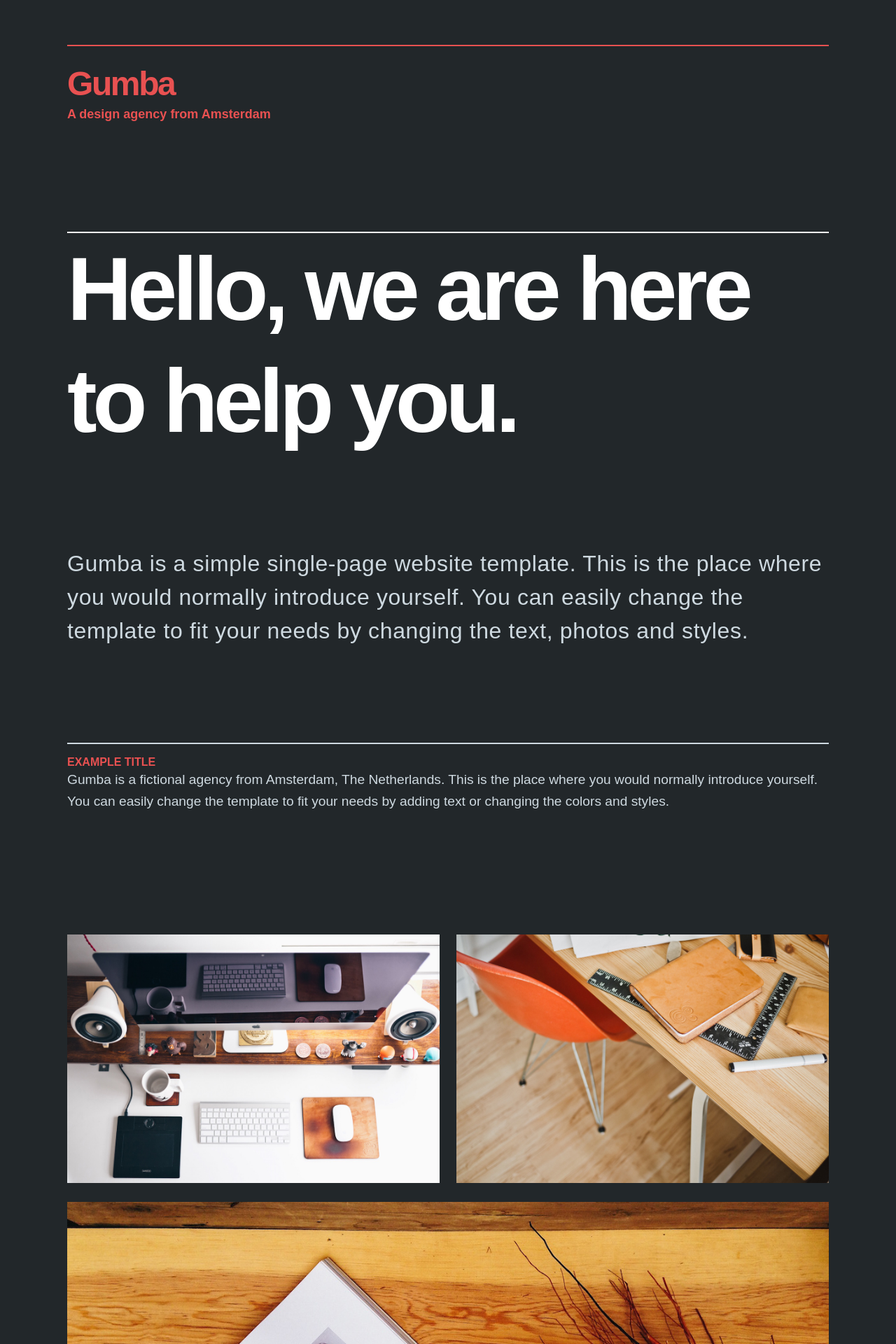
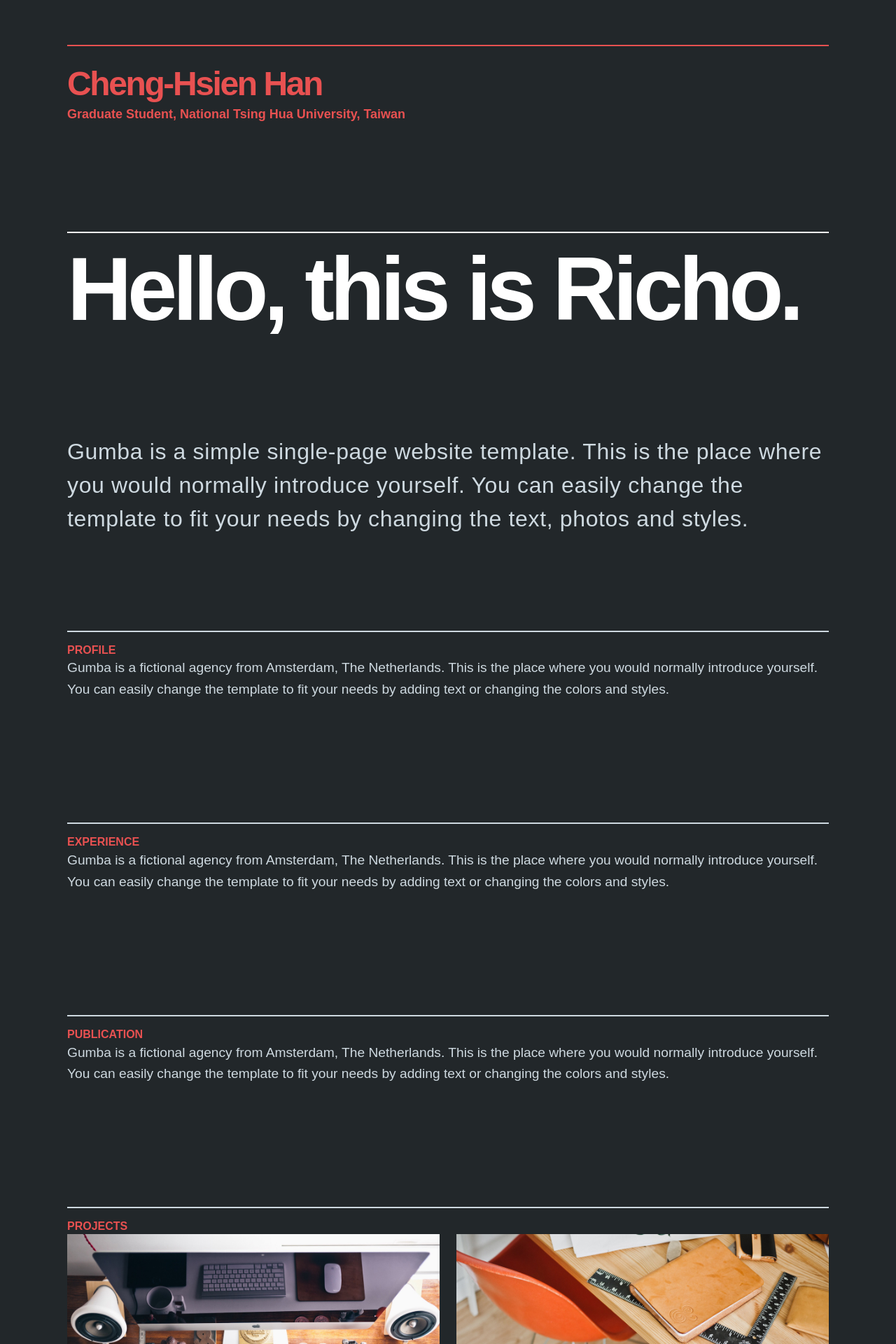
Before and after one commit to RichoHan/richo.tw, a Flask app: page / in a window 1280 px wide. Shown: the top 1920 px of the page at 70% size. Run offline with Flask 2, Linux system fonts and the light colour scheme; some libraries are stand-ins or nearby versions.

Commit message:
Basic Architecture

```diff
--- a/templates/index.html
+++ b/templates/index.html
@@ -9,7 +9,7 @@
 	<link rel="stylesheet" href="{{ url_for('static', filename='css/vendor/fluidbox.min.css') }}">
 	<link rel="stylesheet" href="{{ url_for('static', filename='css/main.css') }}">
 
-	<title>Gumba Template</title>
+	<title>Richo</title>
 
 </head>
 <body>
@@ -18,8 +18,8 @@
 	<header>
 
 		<div id="logo-container">
-			<div id="logo"><a href="/">Gumba</a></div>
-			<div id="subtitle">A design agency from Amsterdam</div>
+			<div id="logo"><a href="/">Cheng-Hsien Han</a></div>
+			<div id="subtitle">Graduate Student, National Tsing Hua University, Taiwan</div>
 		</div>
 <!-- 		<nav>
 			<ul>
@@ -35,7 +35,8 @@
 	<div id="content">
 
 		<section class="intro">
-			<h1>Hello, <span class="nl"></span>we are here to help you.</h1>
+			<!-- <h1>Hello, <span class="nl"></span>we are here to help you.</h1> -->
+			<h1>Hello, this is Richo.</h1>
 			<p>
 				Gumba is a simple single-page website template. This is the place where you would normally introduce yourself. You can easily change the template to fit your needs by changing the text, photos and styles.
 			</p>
@@ -43,7 +44,7 @@
 
 		<section class="row">
 			<div class="col-full">
-				<h2>Example title</h2>
+				<h2>Profile</h2>
 				<p>
 					Gumba is a fictional agency from Amsterdam, The Netherlands. This is the place where you would normally introduce yourself. You can easily change the template to fit your needs by adding text or changing the colors and styles.
 				</p>
@@ -51,10 +52,31 @@
 		</section>
 
 		<section class="row">
-			<div class="photo-grid">
-				<a href="img/example-photo-b.jpg" rel="lightbox" class="col-2"><img src="{{ url_for('static', filename='img/example-photo-b.jpg') }}" alt="Example photo"></a>
-				<a href="img/example-photo-c.jpg" rel="lightbox" class="col-2"><img src="{{ url_for('static', filename='img/example-photo-c.jpg') }}" alt="Example photo"></a>
-				<a href="img/example-photo-a.jpg" rel="lightbox" class="col-1"><img src="{{ url_for('static', filename='img/example-photo-a.jpg') }}" alt="Example photo"></a>
+			<div class="col-full">
+				<h2>Experience</h2>
+				<p>
+					Gumba is a fictional agency from Amsterdam, The Netherlands. This is the place where you would normally introduce yourself. You can easily change the template to fit your needs by adding text or changing the colors and styles.
+				</p>
+			</div>
+		</section>
+
+		<section class="row">
+			<div class="col-full">
+				<h2>Publication</h2>
+				<p>
+					Gumba is a fictional agency from Amsterdam, The Netherlands. This is the place where you would normally introduce yourself. You can easily change the template to fit your needs by adding text or changing the colors and styles.
+				</p>
+			</div>
+		</section>
+
+		<section class="row">
+			<div class="col-full">
+				<h2>Projects</h2>
+				<div class="photo-grid">
+					<a href="img/example-photo-b.jpg" rel="lightbox" class="col-2"><img src="{{ url_for('static', filename='img/example-photo-b.jpg') }}" alt="Example photo"></a>
+					<a href="img/example-photo-c.jpg" rel="lightbox" class="col-2"><img src="{{ url_for('static', filename='img/example-photo-c.jpg') }}" alt="Example photo"></a>
+					<a href="img/example-photo-a.jpg" rel="lightbox" class="col-1"><img src="{{ url_for('static', filename='img/example-photo-a.jpg') }}" alt="Example photo"></a>
+				</div>
 			</div>
 		</section>
 
@@ -63,13 +85,13 @@
 			<div class="col">
 				<h2>Contact</h2>
 				<p>
-					Want to work with us? Just send us an <a href="mailto:#">email</a>.
+					Just send me an <a href="mailto:richo2192000@gmail.com">email</a>.
 				</p>
 			</div>
 			<div class="col">
-				<h2>Follow us</h2>
+				<h2>Social</h2>
 				<p>
-					We are on <a href="http://twitter.com/rickwaalders">Twitter</a>, <a href="http://dribbble.com/rickwaalders">Dribbble</a> and <a href="http://instagram.com/rickwaalders">Instagram</a>.
+					I'm on <a href="https://twitter.com/richo2192000">Twitter</a>, <a href="https://github.com/RichoHan">Github</a> and <a href="https://www.linkedin.com/profile/public-profile-settings?trk=prof-edit-edit-public_profile">LinkedIn</a>.
 				</p>
 			</div>
 		</section>
@@ -78,7 +100,7 @@
 		<section class="row">
 			<div class="col-full">
 				<p>
-					© 2014 - This is a free website template by <a href="http://www.pixelsbyrick.com">Rick Waalders</a>
+					© 2014 - This website template is designed by <a href="http://www.pixelsbyrick.com">Rick Waalders</a>
 				</p>
 			</div>
 		</section>
```
